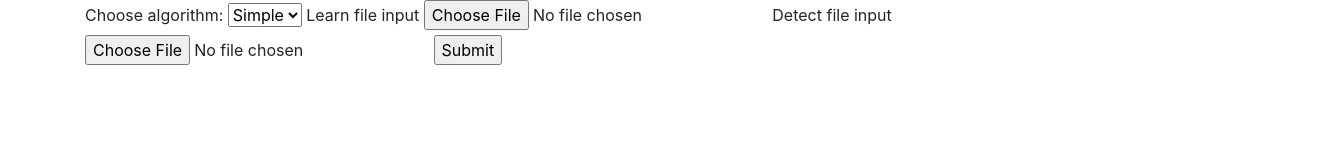
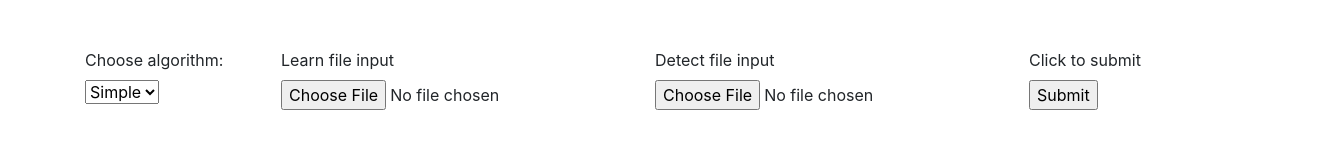
Before and after one commit to DanielKnafel/Advanced-Programming-2-Anomaly-Inspection-Web-App, a plain HTML site: page WebServer/view/index.html in a window 1280 px wide. Shown: the whole page, 1328 px wide, since content can reach past the window. Drawn offline with nearby package versions, Linux system fonts and the light colour scheme.

Commit message:
organize client side

```diff
--- a/WebServer/view/index.html
+++ b/WebServer/view/index.html
@@ -13,23 +13,32 @@
 </head>
 
 <body>
+    <div class="row mx-md-n5">
+        <div class="col px-md-7"><div class="p-4"></div></div>
+    </div>
     <div class= "container">
             <form action="/detect" method="post" id="form">
-
+                <div class="row">
+                    <div class="col-sm">
                         <label>Choose algorithm:</label>
                             <select name="algorithm" id="algorithm">
                                 <option value="Simple">Simple</option>
                                 <option value="Hybrid">Hybrid</option>
                             </select>
-
+                    </div>
+                    <div class="col-sm">
                         <label>Learn file input</label>
                         <input type="file" name="learn" id="learn" accept=".csv">
-
+                    </div>
+                    <div class="col-sm">
                         <label>Detect file input</label>
                         <input type="file" name="detect" id="detect" accept=".csv">
-
+                    </div>
+                    <div class="col-sm">
+                        <label>Click to submit</label>
                         <input value="Submit" type="submit" id="submit">
-
+                    </div>
+                </div>
             </form>
     </div>
 
```
Lines whose indentation alone changed are shown as unchanged.
